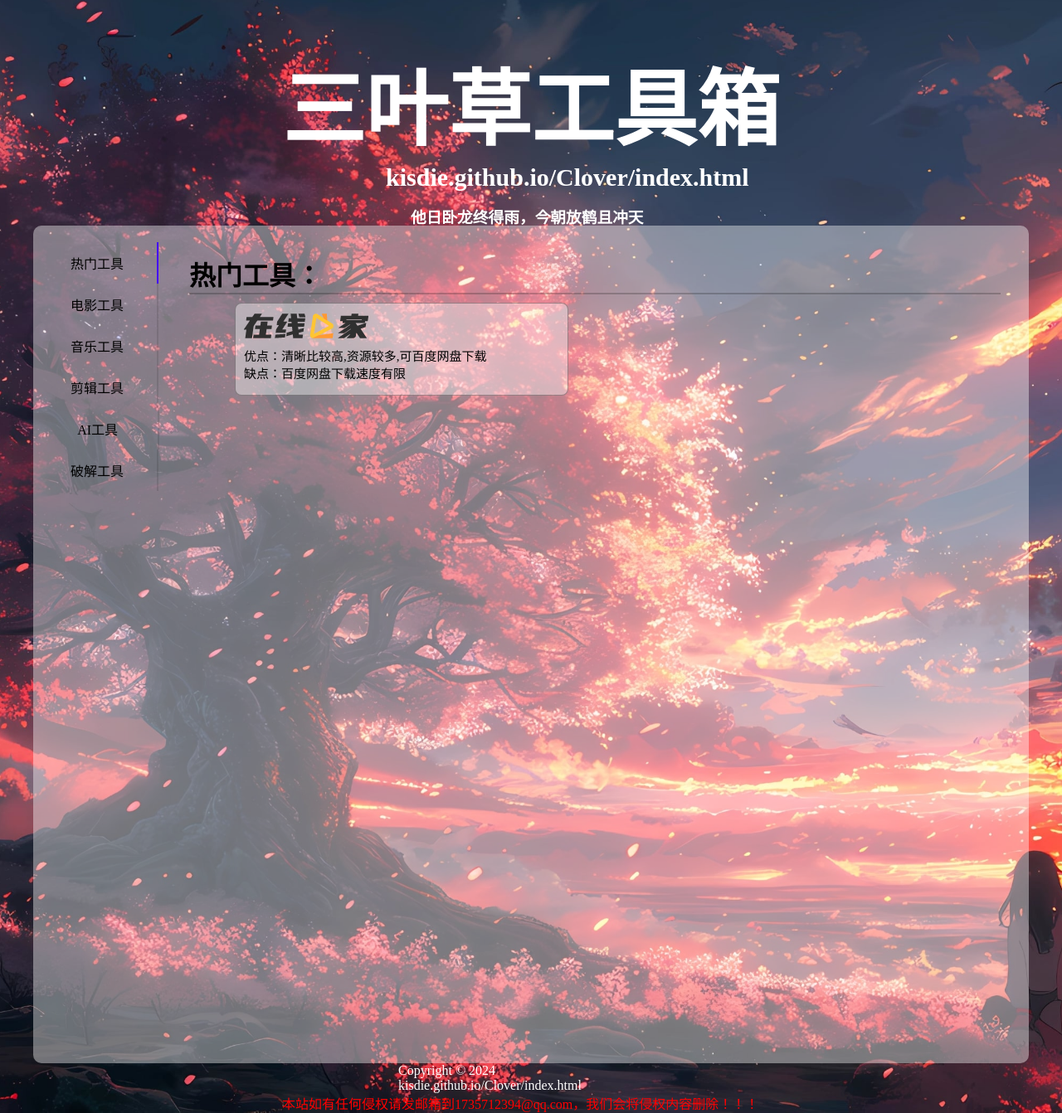
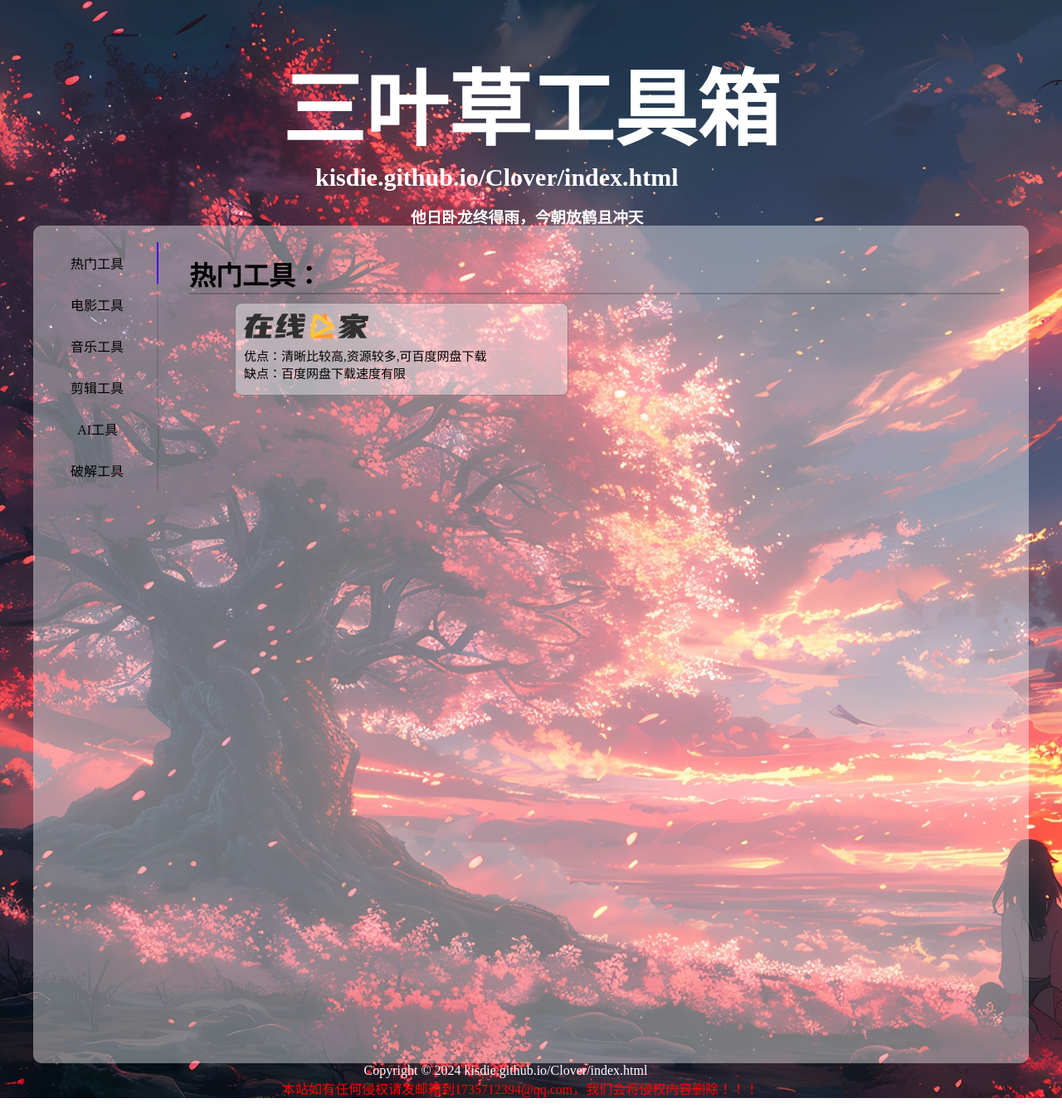
Before and after one commit to Kisdie/Clover, a plain HTML site: page index.html in a window 1280 px wide. Shown: the part 38-1380 px from the top of the page at 83% size. Drawn offline with Linux system fonts and the light colour scheme.

Commit message:
Update index.css

```diff
--- a/css/index.css
+++ b/css/index.css
@@ -27,7 +27,7 @@ body{
 }
 .logo h2{
     font-size: 30px;
-    width: 350px;
+    width: 520px;
     height: 50px;
     margin:auto;
     color: #fff;
@@ -129,7 +129,7 @@ footer{
 }
 footer p{
     margin: auto;
-    width: 320px;
+    width: 403px;
     color: #fff;
 }
 #QQU{
```
